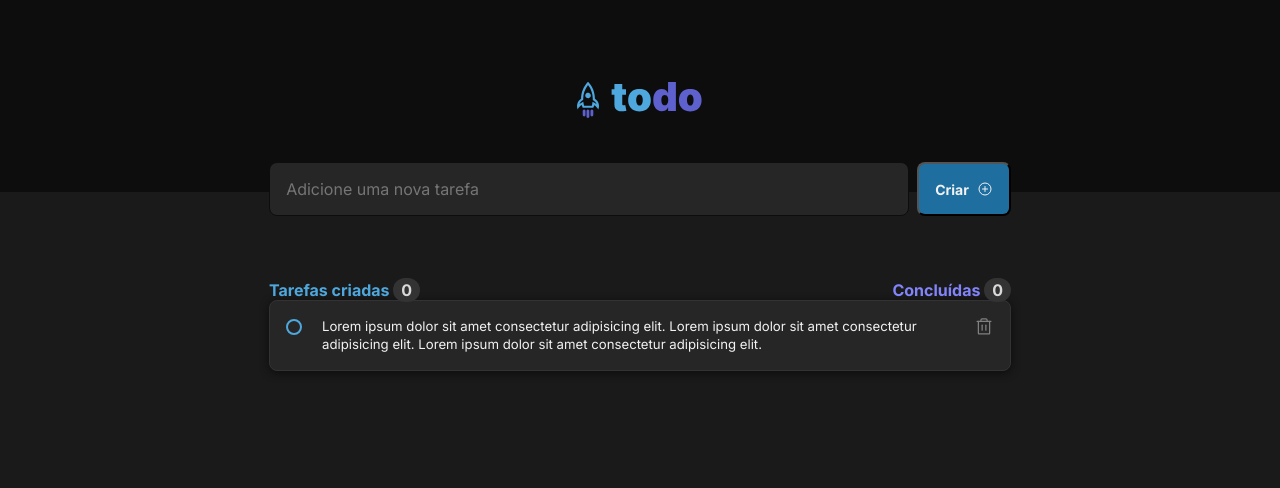
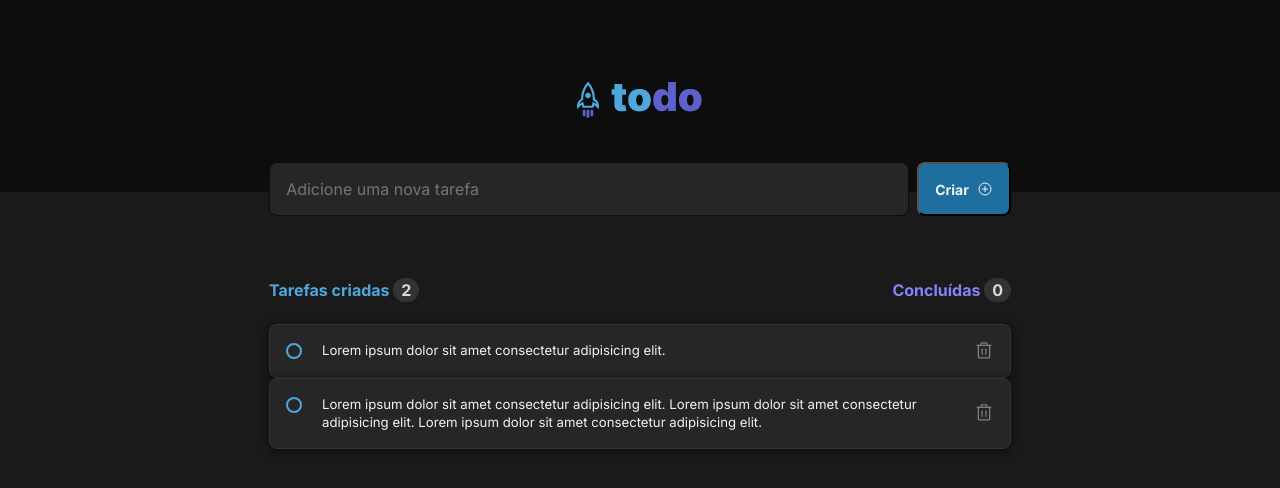
Before and after one commit to lucasabreudev/to-do-list, a React (Vite) app: page / in a window 1280 px wide. Shown: the top 488 px of the page. Built offline with nearby package versions, Linux system fonts and the light colour scheme.

Commit message:
feat: funcionalidade de listar tarefas

```diff
--- a/package.json
+++ b/package.json
@@ -11,11 +11,13 @@
   "dependencies": {
     "phosphor-react": "^1.4.1",
     "react": "^18.2.0",
-    "react-dom": "^18.2.0"
+    "react-dom": "^18.2.0",
+    "uuid": "^9.0.0"
   },
   "devDependencies": {
     "@types/react": "^18.0.28",
     "@types/react-dom": "^18.0.11",
+    "@types/uuid": "^9.0.1",
     "@vitejs/plugin-react": "^3.1.0",
     "typescript": "^4.9.3",
     "vite": "^4.2.0"
--- a/src/components/Task.module.css
+++ b/src/components/Task.module.css
@@ -24,7 +24,6 @@
     cursor: pointer;
     line-height: 0;
     border-radius: 4px;
-    margin-top: -1rem;
 }
 
 .taskBox button:hover {
--- a/src/components/Task.tsx
+++ b/src/components/Task.tsx
@@ -1,13 +1,21 @@
 import { Trash } from 'phosphor-react';
 import styles from './Task.module.css';
 
-export function Task() {
+export interface TaskProps {
+    task: TaskType;
+}
+export interface TaskType {
+    id: string;
+    title: string;
+    done: boolean;
+}
+
+export function Task({ task }: TaskProps) {
     return (
         <div className={styles.taskBox}>
             <input type='checkbox' />
             <p>
-                Lorem ipsum dolor sit amet consectetur adipisicing elit. Lorem ipsum dolor sit amet consectetur adipisicing elit.
-                Lorem ipsum dolor sit amet consectetur adipisicing elit.
+                {task.title}
             </p>
             <button title='Deletar tarefa'>
                 <Trash size={20} />
--- /dev/null
+++ b/src/components/TaskList.module.css
@@ -0,0 +1,3 @@
+.container {
+    margin-top: 1.5rem;
+}
--- /dev/null
+++ b/src/components/TaskList.tsx
@@ -0,0 +1,15 @@
+import { Task, TaskType } from './Task';
+import styles from './TaskList.module.css';
+
+interface ITasks {
+    tasks: TaskType[]
+}
+export function TaskList({ tasks }: ITasks) {
+    return (
+        <div className={styles.container}>
+            {tasks.map(task => {
+                return <Task task={task} />
+            })}
+        </div>
+    )
+}
--- a/src/components/TaskManager.tsx
+++ b/src/components/TaskManager.tsx
@@ -1,7 +1,22 @@
 import styles from './TaskManager.module.css';
 import { PlusCircle } from 'phosphor-react';
 import { EmptyList } from './EmptyList';
-import { Task } from './Task';
+import { TaskList } from './TaskList';
+import { TaskType } from './Task';
+import { v4 as uuidv4 } from 'uuid';
+
+const tasks: TaskType[] =
+    [{
+        id: uuidv4(),
+        title: "Lorem ipsum dolor sit amet consectetur adipisicing elit.",
+        done: true
+    },
+    {
+        id: uuidv4(),
+        title: "Lorem ipsum dolor sit amet consectetur adipisicing elit. Lorem ipsum dolor sit amet consectetur adipisicing elit. Lorem ipsum dolor sit amet consectetur adipisicing elit.",
+        done: false
+    }]
+
 
 export function TaskManager() {
     return (
@@ -16,10 +31,10 @@ export function TaskManager() {
 
             <div className={styles.taskList}>
                 <header>
-                    <strong className={styles.createdTasks}> Tarefas criadas <span>0</span> </strong>
+                    <strong className={styles.createdTasks}> Tarefas criadas <span>{tasks.length}</span> </strong>
                     <strong className={styles.completedTasks}> Concluídas <span>0</span> </strong>
                 </header>
-                {true ? <Task /> : <EmptyList />}
+                {tasks.length > 0 ? <TaskList tasks={tasks} /> : <EmptyList />}
             </div>
         </article>
     )
```
Also changed, not shown: 1 other file (tests, documents, lock files or other folders).
